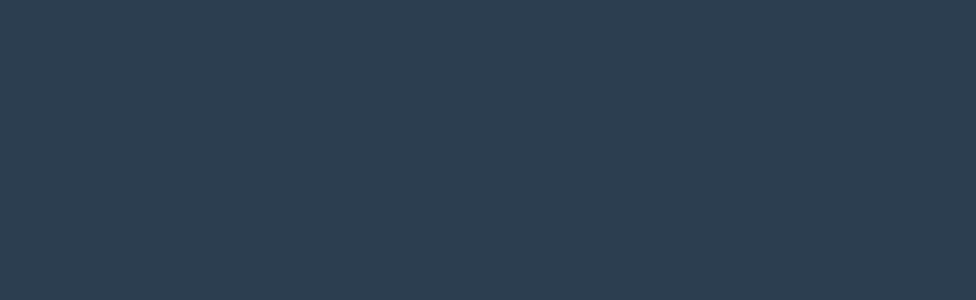
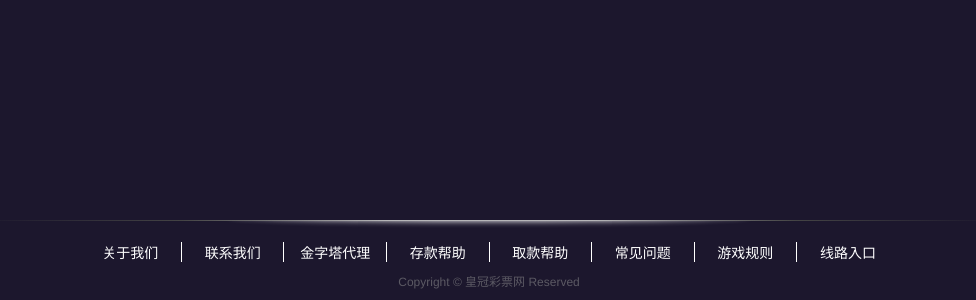
Before and after one commit to SularCuipealiuz/remake-to-vue, a Vue app: page / in a window 1280 px wide. Shown: the part 500-800 px from the top of the page, without its empty margins (151-1127 px from the left). Built offline with nearby package versions, Linux system fonts and the light colour scheme.

Commit message:
建立 Header.vue

```diff
--- a/src/App.vue
+++ b/src/App.vue
@@ -5,6 +5,19 @@
 </template>
 
 <style lang="scss">
+a {
+  text-decoration: none;
+}
+a:hover {
+  text-decoration: none;
+}
+
+abbr[title],
+acronym[title] {
+  border-bottom: 1px dotted;
+  cursor: help;
+}
+
 body {
   margin: 0;
 }
@@ -14,7 +27,7 @@ body {
   -webkit-font-smoothing: antialiased;
   -moz-osx-font-smoothing: grayscale;
   text-align: center;
-  color: #2c3e50;
+  color: #1C172D;
 }
 
 #nav {
@@ -22,7 +35,7 @@ body {
 
   a {
     font-weight: bold;
-    color: #2c3e50;
+    color: #1C172D;
 
     &.router-link-exact-active {
       color: #42b983;
--- /dev/null
+++ b/src/assets/css/_mixin.scss
@@ -0,0 +1,28 @@
+@mixin relative {
+  position: relative;
+  top: 0;
+  left: 0;
+}
+
+@mixin absolute {
+  position: absolute;
+  top: 0;
+  left: 0;
+}
+
+@mixin aspect__spacer-config($scale) {
+  width: 100%;
+  height: 0;
+  padding-bottom: $scale;
+  position: relative;
+
+  .aspect__box {
+    height: 100%;
+    width: 100%;
+    position: absolute;
+
+    .holder-img {
+      position: absolute;
+    }
+  }
+}
--- a/src/views/Footer.vue
+++ b/src/views/Footer.vue
@@ -1,5 +1,21 @@
 <template>
-  <div>123</div>
+  <div class="flex center footer column">
+    <div class="flex router-panel">
+      <router-link to="">关于我们</router-link>
+      <router-link to="">联系我们</router-link>
+      <router-link to="">金字塔代理</router-link>
+      <router-link to="">存款帮助</router-link>
+      <router-link to="">取款帮助</router-link>
+      <router-link to="">常见问题</router-link>
+      <router-link to="">游戏规则</router-link>
+      <router-link to="">线路入口</router-link>
+    </div>
+    <div class="flex center">
+      <span class="sub-label"
+        >Copyright © 皇冠彩票网 Reserved</span
+      >
+    </div>
+  </div>
 </template>
 
 <script>
@@ -8,4 +24,77 @@ export default {
 };
 </script>
 
-<style scoped></style>
+<style lang="scss" scoped>
+.flex {
+  display: flex;
+}
+
+.center {
+  justify-content: center;
+  align-items: center;
+}
+
+.column {
+  flex-direction: column;
+}
+
+.footer {
+  overflow: hidden;
+  position: relative;
+  width: 100%;
+
+  .router-panel {
+    flex: 0 0 50%;
+    width: 80%;
+    justify-content: space-evenly;
+    align-items: center;
+
+    a {
+      flex: 100px;
+      font-size: 14px;
+      color: white;
+      &:not(:first-child) {
+        border-left: white;
+        border-left-width: 1px;
+        border-left-style: solid;
+      }
+      &:hover {
+        color: #ffb956;
+      }
+    }
+  }
+  &::after {
+    background: linear-gradient(
+      to right,
+      #1c172d,
+      #444444,
+      #b6b6b8,
+      #b6b6b8,
+      #444444,
+      #1c172d
+    );
+    content: "";
+    display: block;
+    height: 1px;
+    position: absolute;
+    top: 0;
+    width: 100%;
+  }
+
+  &::before {
+    content: "";
+    display: block;
+    position: absolute;
+    width: 50%;
+    height: 5px;
+    border-radius: 50%;
+    top: -8px;
+    box-shadow: 0 0 6px 4px #fff;
+  }
+
+  .sub-label {
+    color: #5C5A64;
+    font-size: 12px;
+  }
+}
+</style>
--- a/src/views/MainPage.vue
+++ b/src/views/MainPage.vue
@@ -1,8 +1,10 @@
 <template>
-  <div id="MainPage">
-    <header-section></header-section>
-    <content-section></content-section>
-    <footer-section></footer-section>
+  <div id="MainPage" class="flex">
+    <div class="flex column main-panel">
+      <header-section style="flex: 20%"></header-section>
+      <content-section style="flex: 60%"></content-section>
+      <footer-section style="flex:0 0 10%"></footer-section>
+    </div>
   </div>
 </template>
 
@@ -26,6 +28,20 @@ export default {
 #MainPage {
   width: 100vw;
   height: 100vh;
-  background-color: #2c3e50;
+  background-color: #1C172D;
+}
+.flex {
+  display: flex;
+  justify-content: center;
+  align-items: center;
+}
+
+.column {
+  flex-direction: column;
+}
+
+.main-panel {
+  width: 80%;
+  height: 100%;
 }
 </style>
--- a/vue.config.js
+++ b/vue.config.js
@@ -1,86 +1,11 @@
-"use strict";
-const path = require("path");
-
-function resolve(dir) {
-  return path.join(__dirname, dir);
-}
-
 module.exports = {
-  productionSourceMap: false,
-  chainWebpack: config => {
-    config.module
-      .rule("vue")
-      .use("vue-loader")
-      .loader("vue-loader")
-      .tap(options => {
-        return {
-          ...options,
-          transformAssetUrls: {
-            video: ["src", "poster"],
-            source: "src",
-            img: "src",
-            image: "xlink:href",
-            // 在这里添加需要使用静态资源的自定义元素
-            "v-img": "src"
-          }
-        };
-      });
-
-    config
-      .plugin("webpack-bundle-analyzer")
-      .use(require("webpack-bundle-analyzer").BundleAnalyzerPlugin);
-
-    config.when(process.env.NODE_ENV === "development", config => {
-      config.devtool("cheap-module-source-map");
-      config
-        .plugin("ScriptExtHtmlWebpackPlugin")
-        .after("html")
-        .use("script-ext-html-webpack-plugin", [
-          {
-            // `runtime` must same as runtimeChunk name. default is `runtime`
-            inline: /runtime\..*\.js$/
-          }
-        ])
-        .end();
-      config.optimization.splitChunks({
-        chunks: "all",
-        cacheGroups: {
-          libs: {
-            name: "chunk-libs",
-            test: /[\\/]node_modules[\\/]/,
-            priority: 10,
-            chunks: "initial" // only package third parties that are initially dependent
-          },
-          elementUI: {
-            name: "chunk-elementUI", // split elementUI into a single package
-            priority: 20, // the weight needs to be larger than libs and app or it will be packaged into libs or app
-            test: /[\\/]node_modules[\\/]_?element-ui(.*)/ // in order to adapt to cnpm
-          },
-          commons: {
-            name: "chunk-commons",
-            test: resolve("src/components"), // can customize your rules
-            minChunks: 3, //  minimum common number
-            priority: 5,
-            reuseExistingChunk: true
-          }
-        }
-      });
-      config.optimization.runtimeChunk("single");
-    });
-  },
-
-  devServer: {
-    disableHostCheck: true
-  },
-
-  transpileDependencies: ["vuetify"],
-
-  pluginOptions: {
-    i18n: {
-      locale: "en",
-      fallbackLocale: "en",
-      localeDir: "locales",
-      enableInSFC: false
+  css: {
+    loaderOptions: {
+      scss: {
+        prependData: `
+          @import "src/assets/css/_mixin.scss";
+        `
+      }
     }
   }
 };
```
